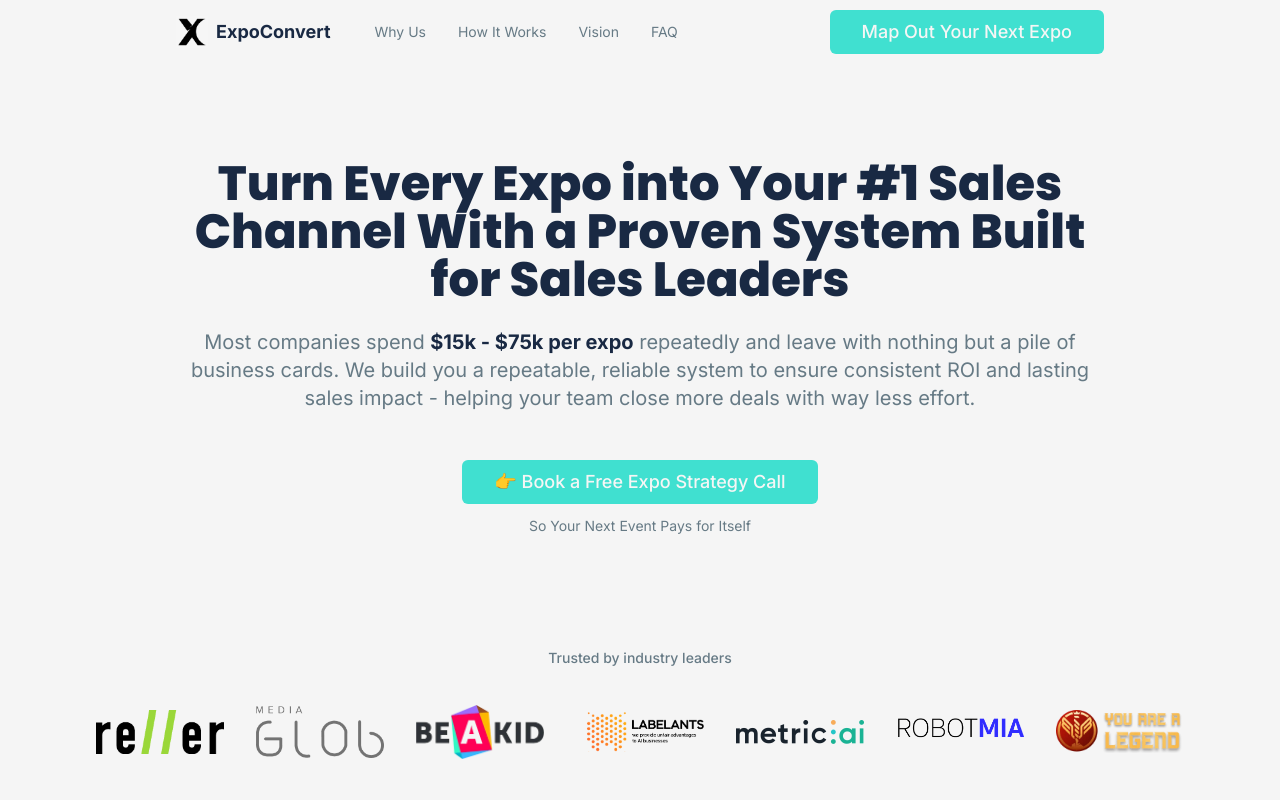
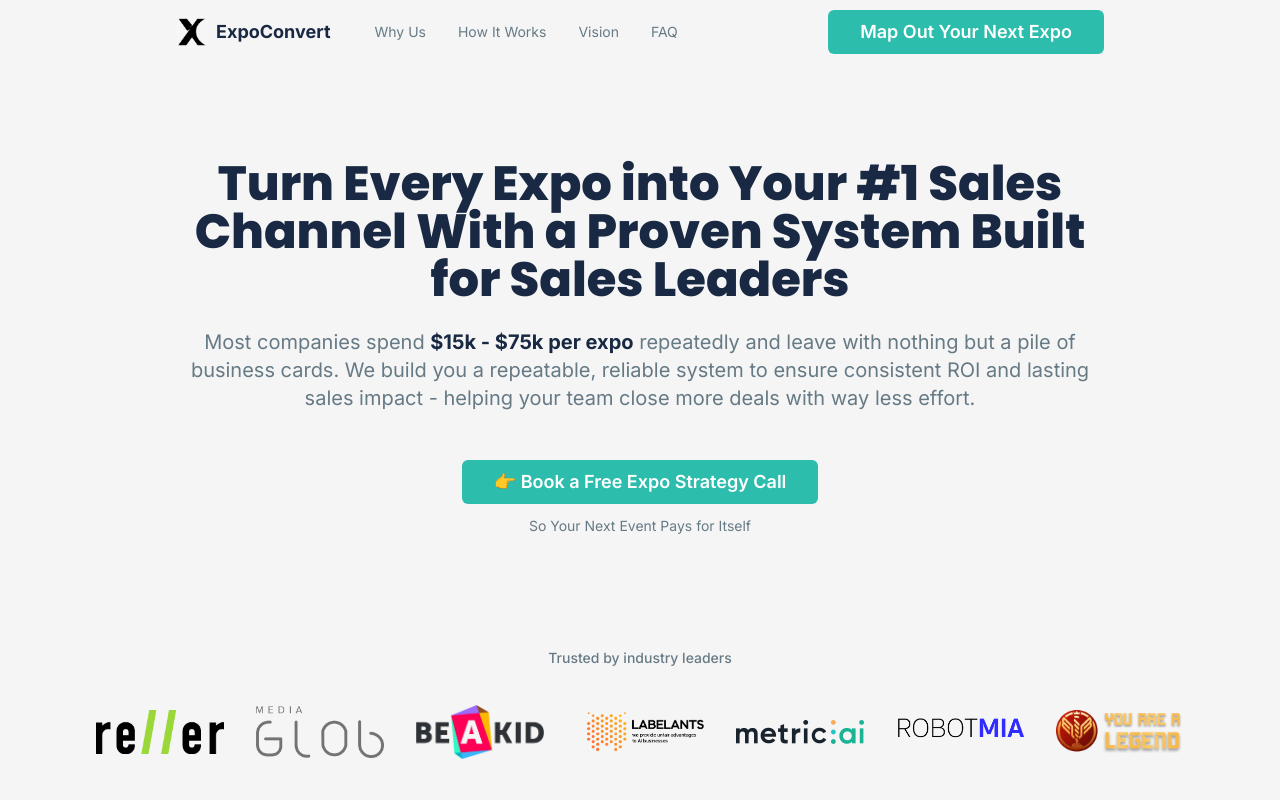
Before and after one commit to iliand1/expoconvert_landing, a Next.js app: page / in a window 1280 px wide. Shown: the top 800 px of the page. Built offline with nearby package versions, Linux system fonts and the light colour scheme.

Commit message:
Updated turquoise button variant styles for improved visibility and consistency. Changed background color to a darker shade and adjusted text color to white with a font weight of 'semibold'. This enhances the overall UI coherence and user experience.

```diff
--- a/app/components/ui/button.tsx
+++ b/app/components/ui/button.tsx
@@ -18,7 +18,7 @@ const buttonVariants = cva(
           "bg-secondary text-secondary-foreground hover:bg-secondary/80",
         ghost: "hover:bg-accent hover:text-accent-foreground",
         link: "text-primary underline-offset-4 hover:underline",
-        turquoise: "bg-[#40E0D0] hover:bg-[#40E0D0]/90 text-[#F5F6F5]",
+        turquoise: "bg-[#2DBDAD] hover:bg-[#2DBDAD]/90 text-white font-semibold",
       },
       size: {
         default: "h-10 px-4 py-2",
```
